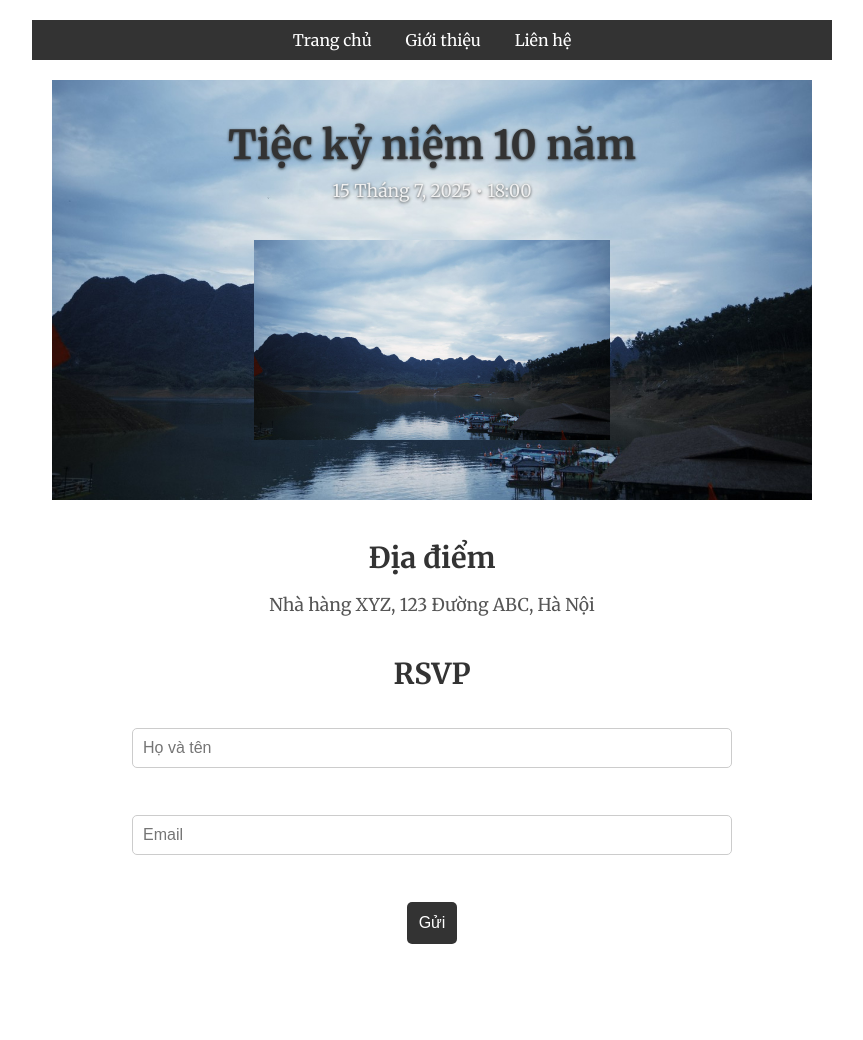
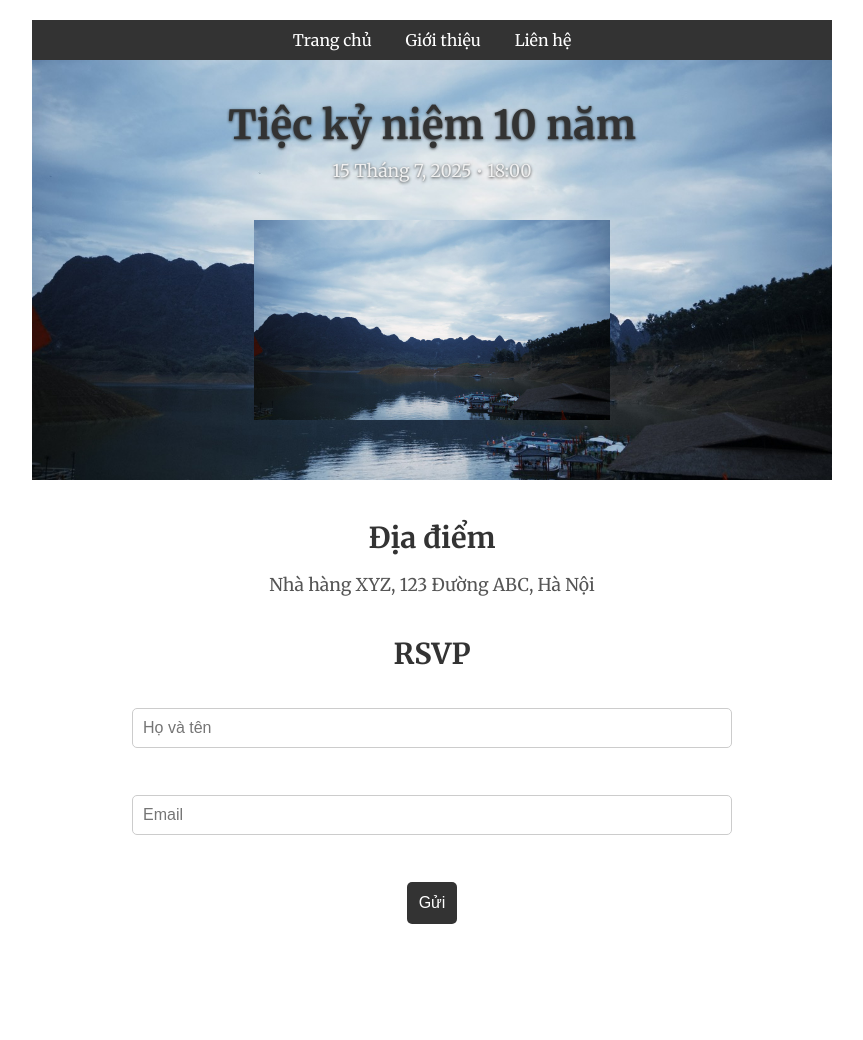
Before and after one commit to duongwt/ex4mple.github.io, a Jekyll site: the page built from index.html, in a window 1280 px wide. Shown: the whole page, without its empty margins (208-1071 px from the left). Built offline with Jekyll 4.4.1, drawn with Linux system fonts in a browser that asks for light colours; after the commit the page ends 1000 px from its top, so only the background shows below that.

Commit message:
Update default layout: add container and Merriweather

```diff
--- a/_layouts/default.html
+++ b/_layouts/default.html
@@ -10,13 +10,16 @@
   <link href="https://fonts.googleapis.com/css2?family=Merriweather:wght@400;700&display=swap" rel="stylesheet">
 </head>
 <body>
+  <!-- Navigation -->
   <nav style="background:#333;padding:10px;text-align:center;">
-    <a href="{{ '/' | relative_url }}" style="color:#fff;margin:0 15px;text-decoration:none;">Trang chủ</a>
-    <a href="{{ '/about.html' | relative_url }}" style="color:#fff;margin:0 15px;text-decoration:none;">Giới thiệu</a>
+    <a href="{{ '/' | relative_url }}"        style="color:#fff;margin:0 15px;text-decoration:none;">Trang chủ</a>
+    <a href="{{ '/about.html' | relative_url }}"   style="color:#fff;margin:0 15px;text-decoration:none;">Giới thiệu</a>
     <a href="{{ '/contact.html' | relative_url }}" style="color:#fff;margin:0 15px;text-decoration:none;">Liên hệ</a>
   </nav>
-  <main style="padding:20px;">
+
+  <!-- Container giới hạn chiều rộng cho nội dung -->
+  <div class="container">
     {{ content }}
-  </main>
+  </div>
 </body>
 </html>
```
